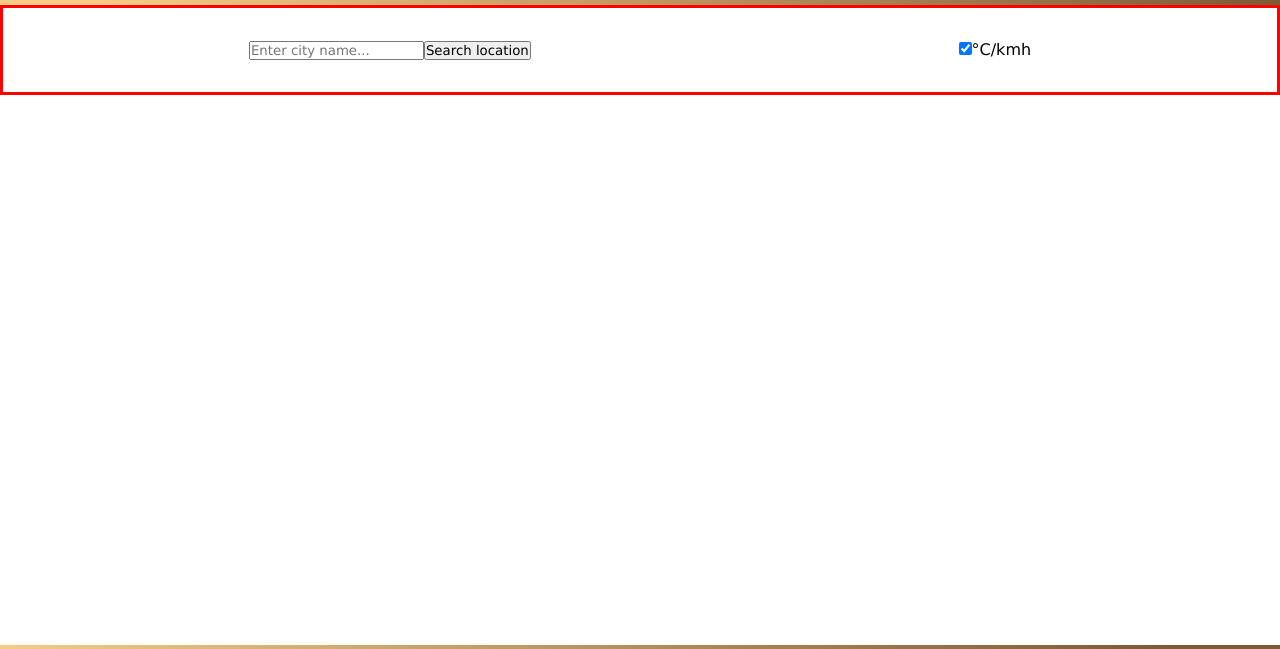
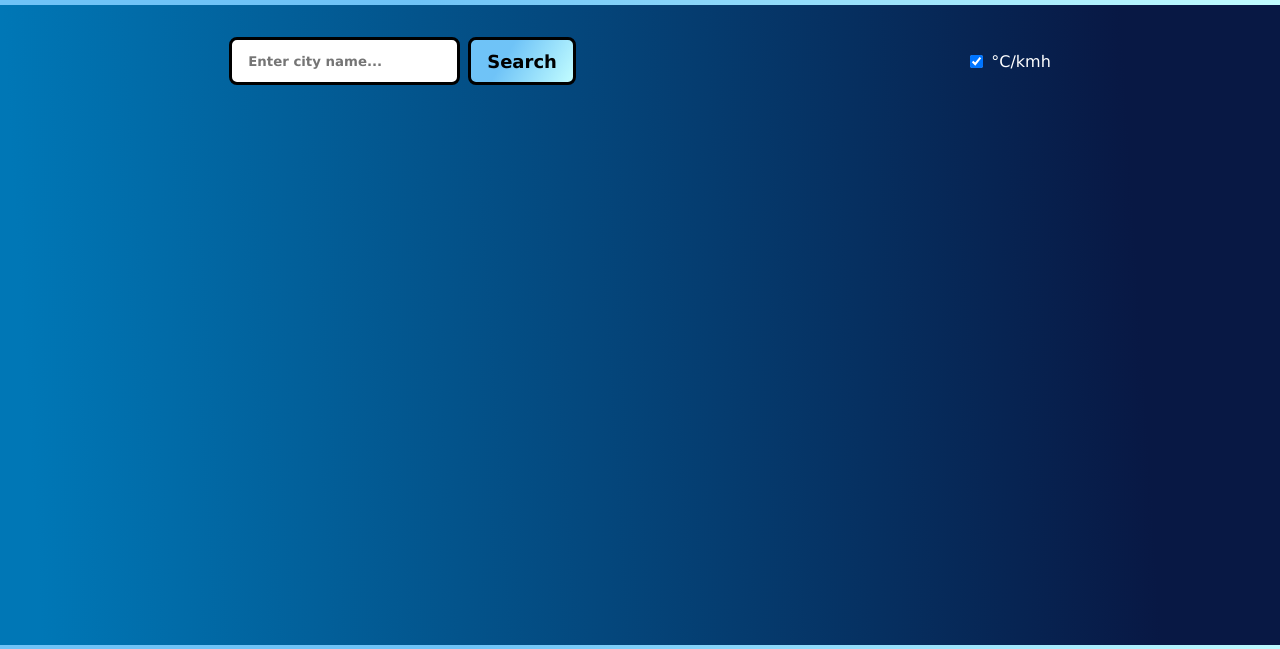
Before and after one commit to MateuszKuruc/odin-weather-app, a website built with webpack: page dist/index.html in a window 1280 px wide. Shown: the part 75-724 px from the top of the page. Built offline with nearby package versions, Linux system fonts and the light colour scheme.

Commit message:
add display, search bar and toggle button and backgrounds styling

```diff
--- a/src/websiteBase.js
+++ b/src/websiteBase.js
@@ -37,7 +37,7 @@ function createMain() {
 
   const searchButton = document.createElement("button");
   searchButton.classList.add("searchButton");
-  searchButton.textContent = "Search location";
+  searchButton.textContent = "Search";
 
   function handleKeyPress(event) {
     if (event.key === "Enter") {
@@ -75,7 +75,7 @@ function createMain() {
   errorMessage.textContent = "Please enter valid location details!";
   errorMessage.classList.add("hidden");
 
-  searchBar.appendChild(errorMessage);
+  container.appendChild(errorMessage);
   searchBar.appendChild(userInput);
   searchBar.appendChild(searchButton);
 
@@ -104,7 +104,7 @@ function createMain() {
   display.classList.add("display");
   display.classList.add("hidden");
 
-  const cityName = document.createElement("h2");
+  const cityName = document.createElement("h1");
   cityName.classList.add("cityName");
 
   const countryName = document.createElement("h5");
@@ -113,7 +113,7 @@ function createMain() {
   const conditionContainer = document.createElement("div");
   conditionContainer.classList.add("conditionContainer");
 
-  const condition = document.createElement("h3");
+  const condition = document.createElement("h2");
   condition.classList.add("condition");
 
   conditionContainer.appendChild(condition);
@@ -123,10 +123,10 @@ function createMain() {
   const tempImage = document.createElement("img");
   tempImage.src = termometer;
 
-  const tempC = document.createElement("h4");
+  const tempC = document.createElement("h2");
   tempC.classList.add("tempC");
 
-  const tempF = document.createElement("h4");
+  const tempF = document.createElement("h2");
   tempF.classList.add("tempF");
   tempF.classList.add('hidden');
 
@@ -140,10 +140,10 @@ function createMain() {
   const windImage = document.createElement("img");
   windImage.src = wind;
 
-  const windKph = document.createElement("h4");
+  const windKph = document.createElement("h2");
   windKph.classList.add("windKph");
 
-  const windMph = document.createElement("h4");
+  const windMph = document.createElement("h2");
   windMph.classList.add("windMph");
   windMph.classList.add('hidden');
 
--- a/style/style.scss
+++ b/style/style.scss
@@ -6,7 +6,8 @@
 }
 
 img {
-  height: 2.5rem;
+  height: 3.5rem;
+  // width: 3rem;
 }
 
 body {
@@ -15,6 +16,11 @@ body {
   min-height: 100vh;
   min-width: 100vw;
   margin: 0;
+  background-image: linear-gradient(
+    86.3deg,
+    rgba(0, 119, 182, 1) 3.6%,
+    rgba(8, 24, 68, 1) 87.6%
+  );
 }
 
 .header {
@@ -23,11 +29,11 @@ body {
   flex-grow: 1;
   justify-content: center;
   align-items: center;
-  background: rgb(245, 203, 134);
+  background: rgb(111, 195, 247);
   background: linear-gradient(
-    34deg,
-    rgba(245, 203, 134, 1) 8%,
-    rgba(126, 89, 54, 1) 92%
+    121deg,
+    rgba(111, 195, 247, 1) 35%,
+    rgba(194, 253, 255, 1) 100%
   );
 }
 
@@ -38,24 +44,24 @@ body {
   justify-content: center;
   align-items: center;
   gap: 0.5rem;
-  background: rgb(245, 203, 134);
+  background: rgb(111, 195, 247);
   background: linear-gradient(
-    34deg,
-    rgba(245, 203, 134, 1) 8%,
-    rgba(126, 89, 54, 1) 92%
+    121deg,
+    rgba(111, 195, 247, 1) 35%,
+    rgba(194, 253, 255, 1) 100%
   );
 }
 
 .container {
-//  border: 3px solid red;
-// display: flex;
+  display: flex;
+  flex-direction: column;
 }
 
 .topContainer {
   display: flex;
-  border: 3px solid red;
   justify-content: space-around;
   padding: 2rem;
+  align-items: center;
 }
 
 .tempContainer,
@@ -63,19 +69,32 @@ body {
 .conditionContainer {
   display: flex;
   width: 100%;
-  border: 3px solid black;
+  // border: 3px solid black;
   justify-content: center;
   align-items: center;
+  padding: 0.25rem;
+  gap: 1rem;
 }
 
-
-
 .display {
+  margin-top: 5rem;
+  color: white;
   display: flex;
   flex-direction: column;
+  width: min(50%, 500px);
   justify-content: center;
   align-items: center;
-  border: 3px solid blue;
+  align-self: center;
+  gap: 1rem;
+  padding: 2rem;
+  border: 3px solid black;
+  border-radius: 1rem;
+  background: rgb(111, 195, 247);
+  background: linear-gradient(
+    121deg,
+    rgba(111, 195, 247, 1) 35%,
+    rgba(194, 253, 255, 1) 100%
+  );
 }
 
 .hidden {
@@ -84,4 +103,51 @@ body {
 
 .errorMessage {
   color: red;
+  align-self: center;
+  margin-top: 1rem;
+  background-color: white;
+  border: 7px double red;
+  padding: 0.25rem;
 }
+
+.toggleContainer {
+  color: white;
+  display: flex;
+  gap: 0.5rem;
+  // background-color: lightblue;
+  // padding: 0.75rem;
+  // border-radius: 0.5rem;
+}
+
+.searchBar {
+  display: flex;
+  // flex-direction: column;
+  gap: 0.5rem;
+
+  input {
+    font-weight: 900;
+    padding: 1rem;
+    height: 3rem;
+    border-radius: 0.5rem;
+    border: 3px solid black;
+  }
+}
+
+button {
+  font-weight: 900;
+  padding: 1rem;
+  height: 3rem;
+  background: rgb(111, 195, 247);
+  background: linear-gradient(
+    121deg,
+    rgba(111, 195, 247, 1) 35%,
+    rgba(194, 253, 255, 1) 100%
+  );
+  color: black;
+  border: 3px solid black;
+  border-radius: 0.5rem;
+  align-items: center;
+  justify-content: center;
+  display: flex;
+  font-size: 18px;
+}
```
Also changed, not shown: dist/main.js, style/style.css, 1 other file.
